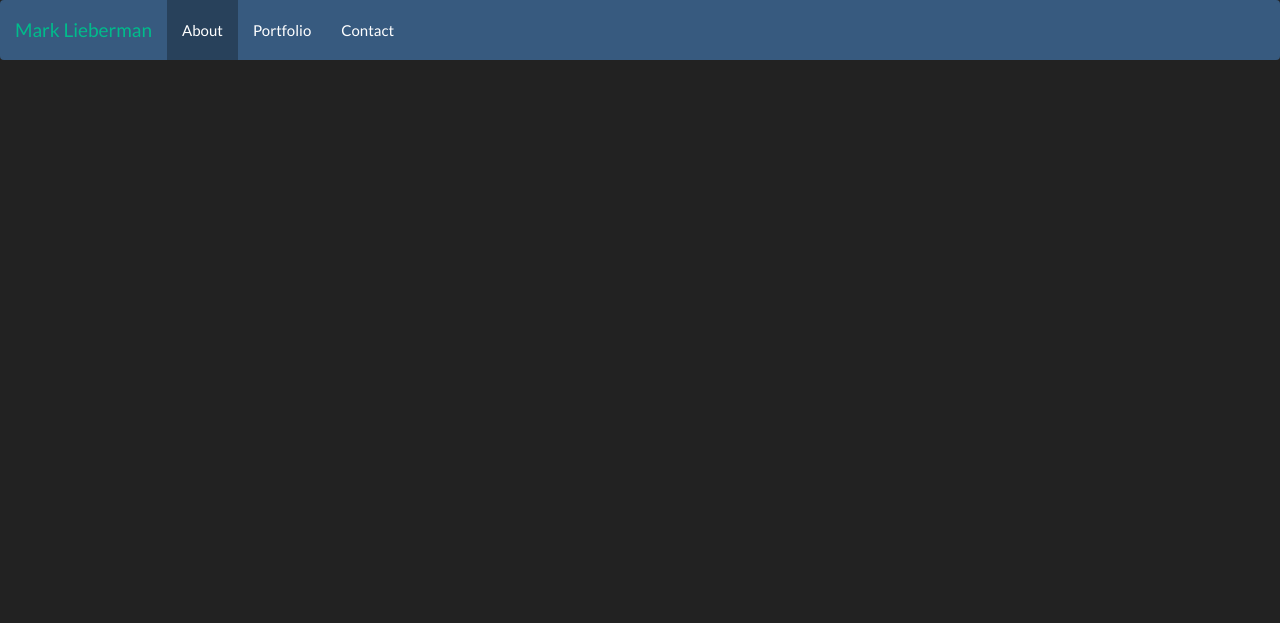
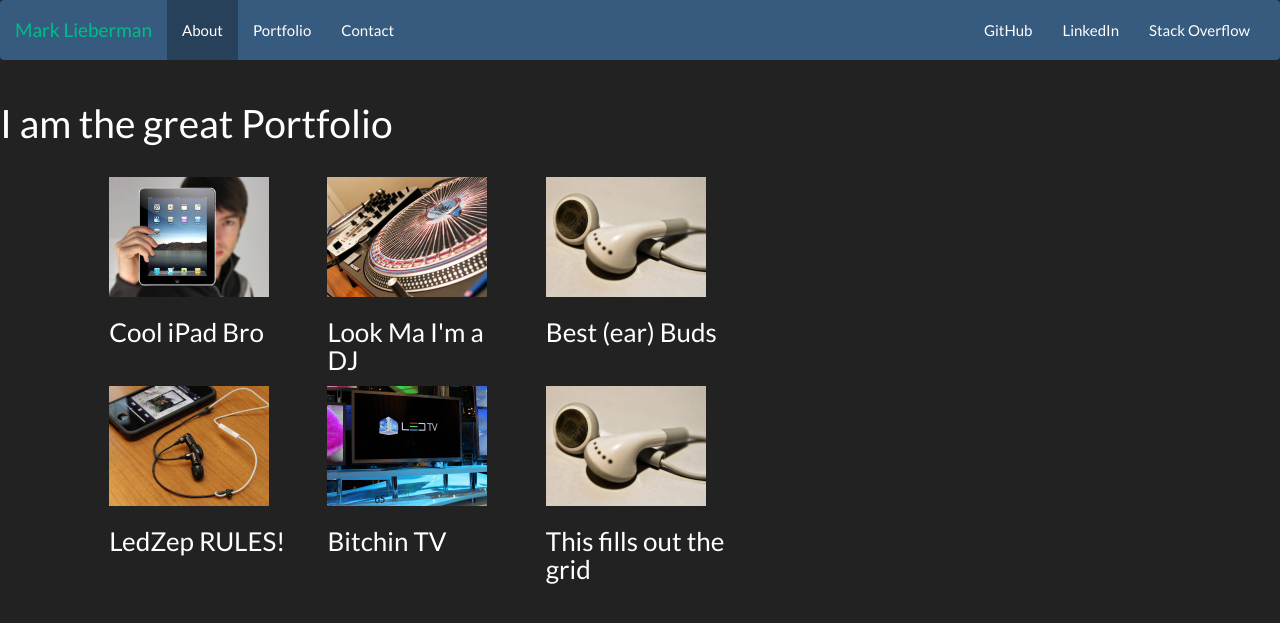
Before and after one commit to Markliebs/my-portfolio, a PHP site: page /portfolio.html in a window 1280 px wide. Shown: the top 623 px of the page. Run offline with PHP 8.4, Linux system fonts and the light colour scheme.

Commit message:
Finished

```diff
--- a/index.html
+++ b/index.html
@@ -7,7 +7,7 @@
 	<link rel="stylesheet" href="assets/css/bootstrap.css">
 	<link rel="stylesheet" href="assets/css/imma.css">
 
-	<title>Imma let you finish
+	<title>Ermagherd Kernyer!
 	</title>
 </head>
 
--- a/portfolio.html
+++ b/portfolio.html
@@ -4,8 +4,9 @@
 <head>
 	<link rel="stylesheet" href="assets/css/reset.css">
 	<link rel="stylesheet" href="assets/css/bootstrap.css">
+	<link rel="stylesheet" href="assets/css/style.css">
 	<title>
-		Ermagherd Berst Bero Erver
+		Ermagherd Pertferlio!
 	</title>
 	<nav class="navbar navbar-default">
 		<div class="container-fluid">
@@ -27,12 +28,62 @@
 					<li><a href="contact.html">Contact</a></li>
 
 				</ul>
+				<ul class="nav navbar-nav navbar-right">
+        <li><a href="http://stackoverflow.com/users/6151988/mark-lieberman">Stack Overflow</a></li>
+      </ul>
+				<ul class="nav navbar-nav navbar-right">
+        <li><a href="https://www.linkedin.com/in/mark-lieberman-667bba29?trk=hp-identity-name">LinkedIn</a></li>
+      </ul>
+				<ul class="nav navbar-nav navbar-right">
+        <li><a href="http://www.github.com/markliebs">GitHub</a></li>
+      </ul>
 			</div>
 		</div>
 	</nav>
 </head>
 
 <body>
+	<div class="row">
+		<div class="col-lg-11 col-md-11 col-sm-11">
+	<h1>I am the great Portfolio
+	</h1>
+	</div>
+		</div>
+	<br>
+	<div class="row">
+	<div class="col-lg-1 col-md-1 col-sm-1">
+		</div>
+		<div class="col-lg-2 col-md-2 col-sm-2">
+			<img src="assets/images/technics-q-c-640-480-1.jpg" width=160 height=120 alt="Cool iPad Bro">
+			<h3>Cool iPad Bro</h3>
+		</div>
+		<div class="col-lg-2 col-md-2 col-sm-2">
+		<img src="assets/images/technics-q-c-640-480-2.jpg" width=160 length=120 alt="Look Ma I'm a DJ">
+			<h3>Look Ma I'm a DJ</h3>
+		</div>
+		<div class="col-lg-2 col-md-2 col-sm-2">
+		<img src="assets/images/technics-q-c-640-480-5.jpg" width=160 length=120 alt="Best (ear) Buds">
+			<h3>Best (ear) Buds</h3>
+		</div>
+	</div>
+	<div class="row">
+	<div class="col-lg-1 col-md-1 col-sm-1">
+		</div>
+		<div class="col-lg-2 col-md-2 col-sm-2">
+			<img src="assets/images/technics-q-c-640-480-7.jpg" width=160 height=120 alt="LedZep RULES!">
+			<h3>LedZep RULES!</h3>
+		</div>
+		<div class="col-lg-2 col-md-2 col-sm-2">
+		<img src="assets/images/technics-q-c-640-480-9.jpg" width=160 length=120 alt="Bitchin TV">
+			<h3>Bitchin TV</h3>
+		</div>
+		<div class="col-lg-2 col-md-2 col-sm-2">
+		<img src="assets/images/technics-q-c-640-480-5.jpg" width=160 length=120 alt="This fills out the grid">
+			<h3>This fills out the grid</h3>
+		</div>
+	</div>
+
+
 </body>
 
 </html>
```
Also changed, not shown: assets/css/style.css (+17 -0 lines), contact.html (+11 -2 lines), index2.html (+10 -7 lines), 1 other file. Lines whose indentation alone changed are shown as unchanged.
